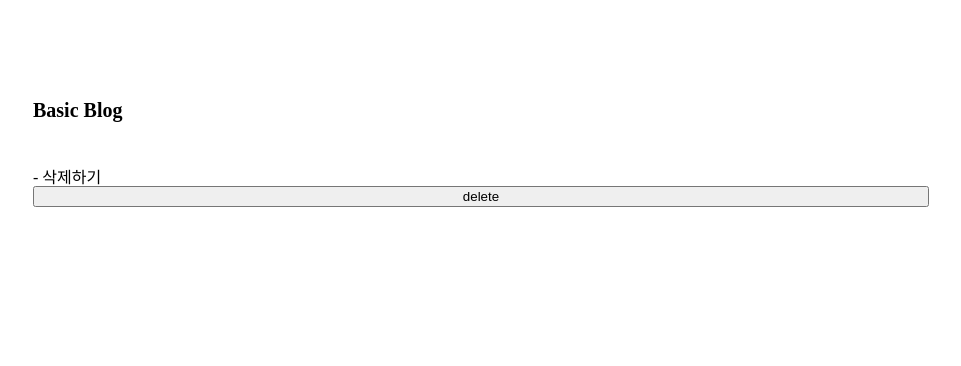
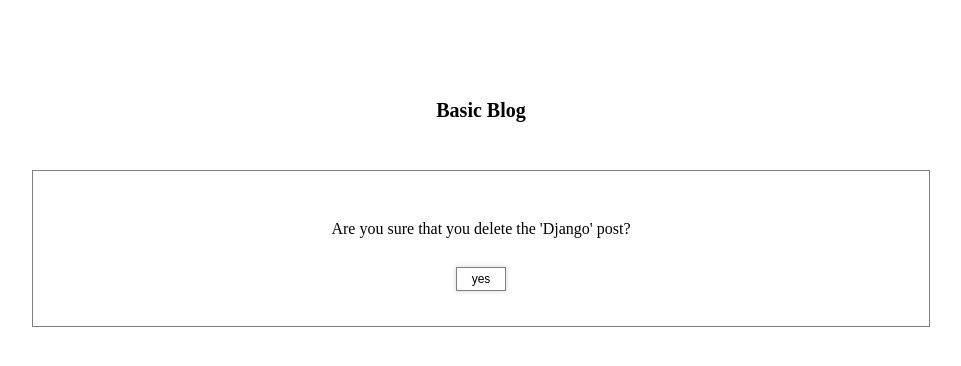
Before and after one commit to nrj022/web, a Django app: page /post/1/remove/ in a window 1280 px wide. Shown: the top 366 px of the page, without its empty margins (159-1120 px from the left). Run offline with Django 3.2, Linux system fonts and the light colour scheme; data comes from the database, SQL or seed files in the repository; both versions use the stored data as it was after the commit.

Commit message:
Integrate the title and write some delete page css

```diff
--- a/basicCommunity/blog/static/css/index.css
+++ b/basicCommunity/blog/static/css/index.css
@@ -2,6 +2,19 @@
 @import "main_board.css";
 @import "post_detail.css";
 @import "new_post.css";
+@import "remove_post.css";
+
+.btn {
+  background-color: white;
+  border: 1px solid grey;
+  box-shadow: 0 0 5px lightgrey;
+  padding: 4px 5px;
+  font-size: 12px;
+}
+
+.btn:hover {
+  background-color: rgb(240, 240, 240);
+}
 
 body {
   display: flex;
@@ -26,6 +39,12 @@
   margin: 100px 0 50px;
   font-weight: 700;
   font-size: 20px;
+}
+
+.blog-explanation {
+  margin: -30px 0 20px;
+  font-size: 12px;
+  color: rgb(139, 139, 139);
 }
 
 .login-subtitle {
--- a/basicCommunity/blog/static/css/main_board.css
+++ b/basicCommunity/blog/static/css/main_board.css
@@ -38,18 +38,6 @@
   font-weight: 700;
 }
 
-.btn {
-  background-color: white;
-  border: 1px solid grey;
-  box-shadow: 0 0 5px lightgrey;
-  padding: 4px 5px;
-  font-size: 12px;
-}
-
-.btn:hover {
-  background-color: rgb(240, 240, 240);
-}
-
 .post {
   display: flex;
   justify-content: space-between;
--- /dev/null
+++ b/basicCommunity/blog/static/css/remove_post.css
@@ -0,0 +1,19 @@
+.delete-checkform {
+  display: flex;
+  justify-content: center;
+  align-items: center;
+  padding-bottom: 35px;
+  border: 1px solid grey;
+}
+
+.delete-checkmessage {
+  text-align: center;
+  margin: 50px 0 30px;
+}
+
+.delete-yes {
+  display: flex;
+  justify-content: center;
+  align-items: center;
+  width: 50px;
+}
--- a/basicCommunity/blog/templates/blog/base.html
+++ b/basicCommunity/blog/templates/blog/base.html
@@ -10,6 +10,7 @@
     <title>Basic Blog</title>
   </head>
   <body>
+    <a href="{% url 'main_board' %}"><h1>Basic Blog</h1></a>
     {% block content %} {% endblock %}
   </body>
 </html>
--- a/basicCommunity/blog/templates/blog/login.html
+++ b/basicCommunity/blog/templates/blog/login.html
@@ -1,6 +1,6 @@
 {% extends 'blog/base.html' %} {% block content %}
 <a class="home-btn" href="{% url 'main_board' %}">home</a>
-<h1>THIS IS BASIC BLOG FOR PRACTICING</h1>
+<span class="blog-explanation">This is basic blog for practicing Django</span>
 <h2 class="login-subtitle">LOGIN</h2>
 <form class="login-form">
   <input class="info-input" type="email" placeholder="email" />
--- a/basicCommunity/blog/templates/blog/main_board.html
+++ b/basicCommunity/blog/templates/blog/main_board.html
@@ -1,6 +1,5 @@
 {% extends 'blog/base.html' %} {% block content %}
 <a class="login-top" href="{% url 'login' %}">login</a>
-<a href="{% url 'main_board' %}"><h1>Basic Blog</h1></a>
 <div class="container">
   <div class="menu">
     <div class="menu-category">
--- a/basicCommunity/blog/templates/blog/new_post.html
+++ b/basicCommunity/blog/templates/blog/new_post.html
@@ -1,5 +1,4 @@
 {% extends 'blog/base.html' %} {% block content %}
-<a href="{% url 'main_board' %}"><h1>Basic Blog</h1></a>
 <div class="new-post_subtitle">
   <h2>Write a New Post</h2>
 </div>
--- a/basicCommunity/blog/templates/blog/post_detail.html
+++ b/basicCommunity/blog/templates/blog/post_detail.html
@@ -1,5 +1,4 @@
 {% extends 'blog/base.html'%} {% block content %}
-<a href="{% url 'main_board' %}"><h1>Basic Blog</h1></a>
 <div class="container">
   <header>
     <h2 class="post-detail__title">{{ post.title }}</h2>
--- a/basicCommunity/blog/templates/blog/remove_post.html
+++ b/basicCommunity/blog/templates/blog/remove_post.html
@@ -1,8 +1,9 @@
 {% extends 'blog/base.html' %} {% block content%}
-<form method="POST">
+<form class="delete-checkform" method="POST">
   {% csrf_token %}
-  <h1>Basic Blog</h1>
-  <span>{{ Post.postname }} - 삭제하기</span>
-  <button>delete</button>
+  <span class="delete-checkmessage"
+    >Are you sure that you delete the '{{ post.title }}' post?</span
+  >
+  <button class="btn delete-yes">yes</button>
 </form>
 {% endblock %}
--- a/basicCommunity/blog/views.py
+++ b/basicCommunity/blog/views.py
@@ -32,4 +32,4 @@
     if request.method == 'POST':
         post.delete()
         return redirect('main_board')
-    return render(request, 'blog/remove_post.html', {'Post':post})
+    return render(request, 'blog/remove_post.html', {'post':post})
```
Also changed, not shown: basicCommunity/db.sqlite3.
